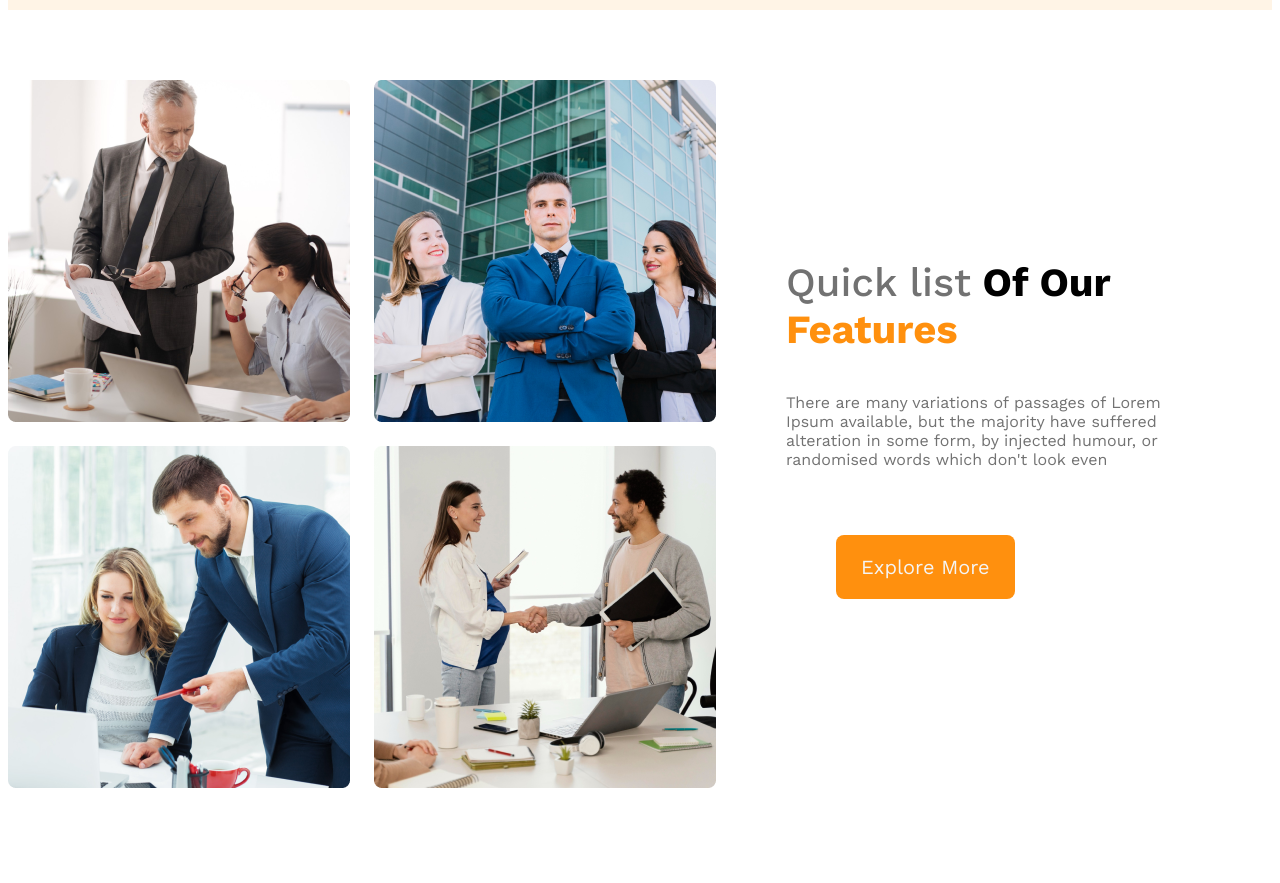
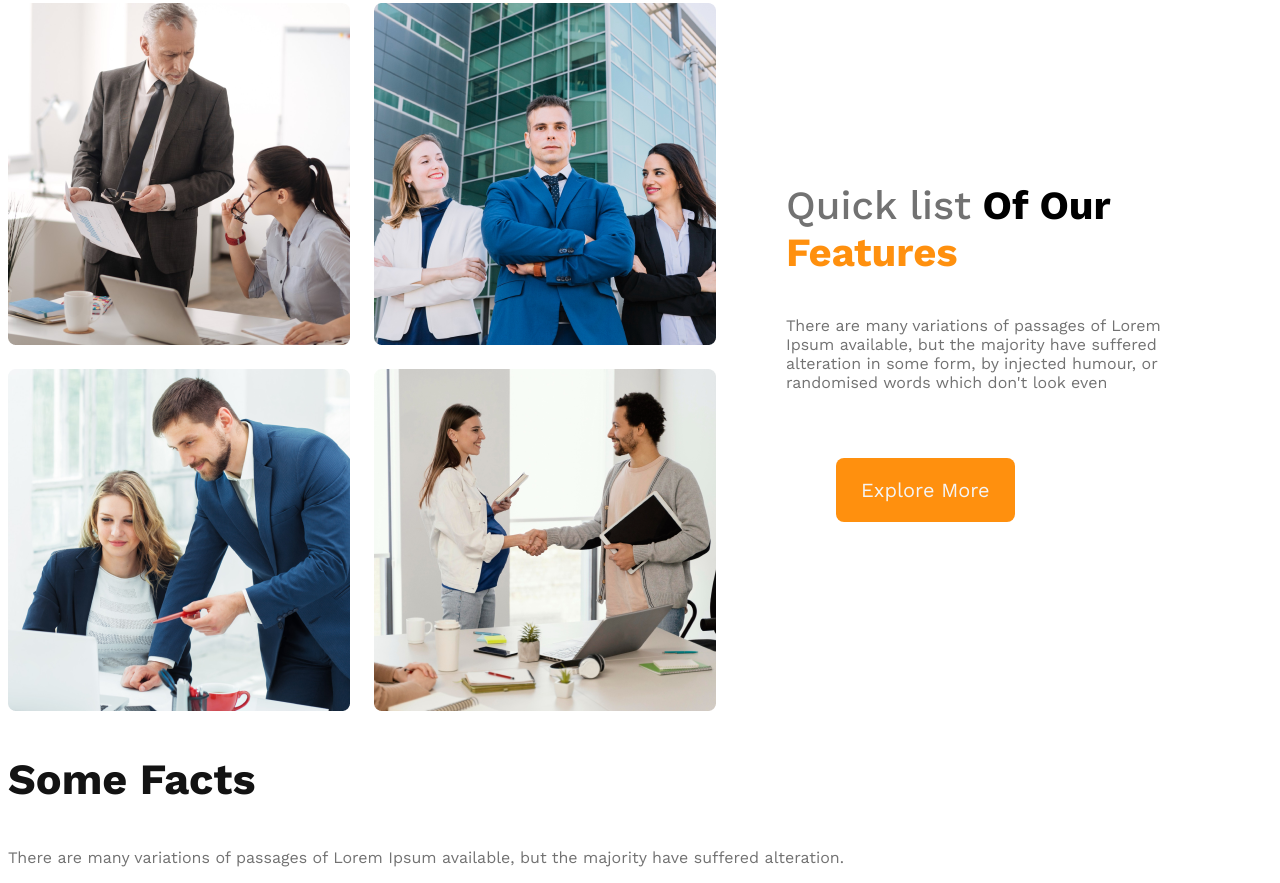
Before and after one commit to sabbir5200/g3_website_responsive, a plain HTML site: page index.html in a window 1280 px wide. Shown: the part 1095-1978 px from the top of the page. Before the commit the page ends 1891 px from the top, so only its background shows below. Drawn offline with nearby package versions, Linux system fonts and the light colour scheme.

Commit message:
start some facts section

```diff
--- a/index.html
+++ b/index.html
@@ -43,7 +43,16 @@
             <button class="primary-btn">Explore More</button>
 
         </div>
-    </section>
+       </section>
+
+       <!-- features section -->
+       <section class="features"></section>
+
+       <!-- Facts section -->
+       <section class="facts">
+        <h3 class="sec-title">Some Facts</h3>
+        <p class="text-gray">There are many variations of passages of Lorem Ipsum available, but the majority have suffered alteration.</p>
+       </section>
     </main>
 
     <footer>
--- a/style.css
+++ b/style.css
@@ -13,7 +13,7 @@
     justify-content: space-between;
     align-items: center;
   }
-  .nav-title{
+  .sec-title{
     color: var(--dark-01, #131313);
     font-size: 2.7rem;
     font-weight: 700;
@@ -97,6 +97,18 @@
 
 
 
+
+
+
+
+
+
+
+
+
+
+
+
    /* responsive-media quarry */
    /* mobile devices */
    @media screen and (max-width :576px){
```
